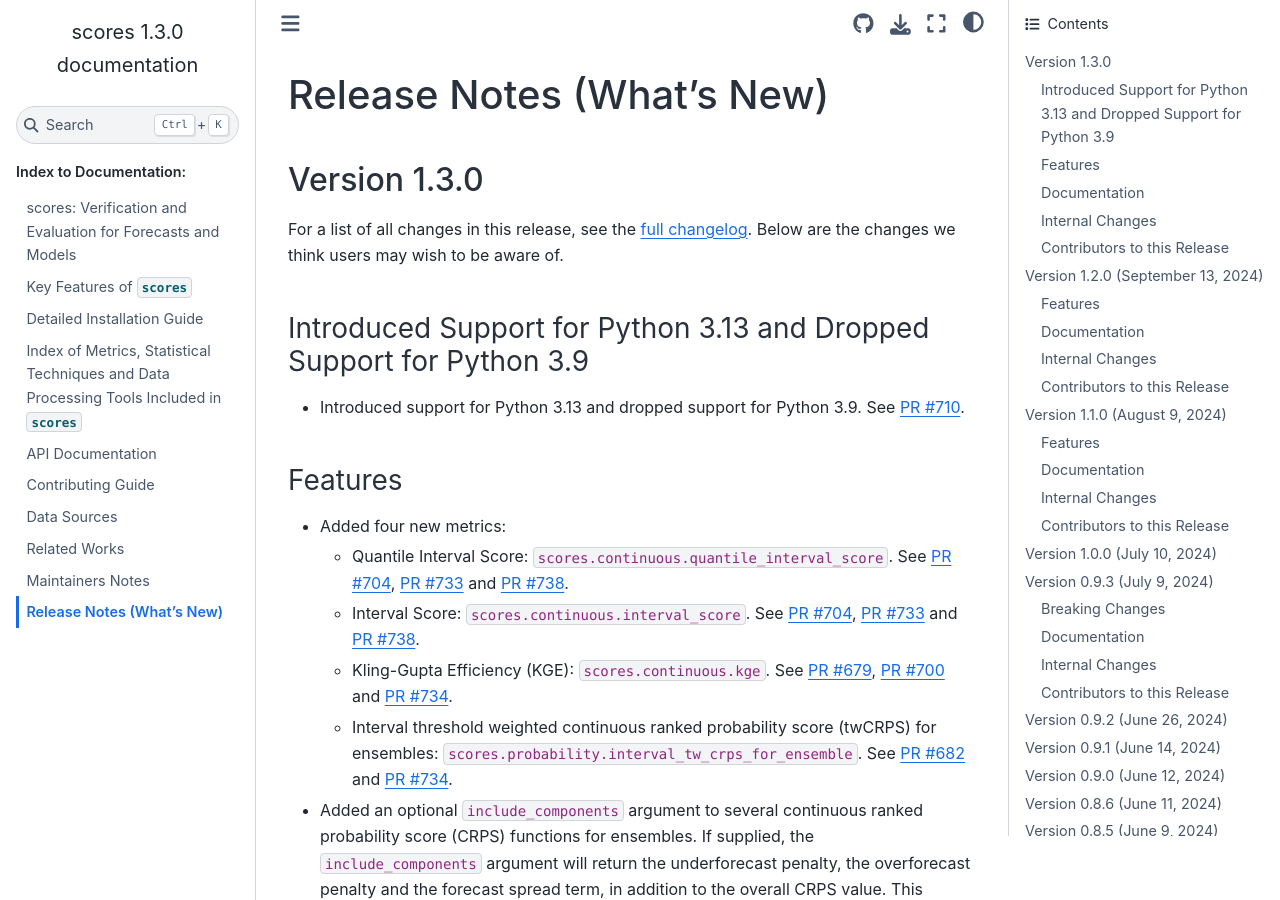
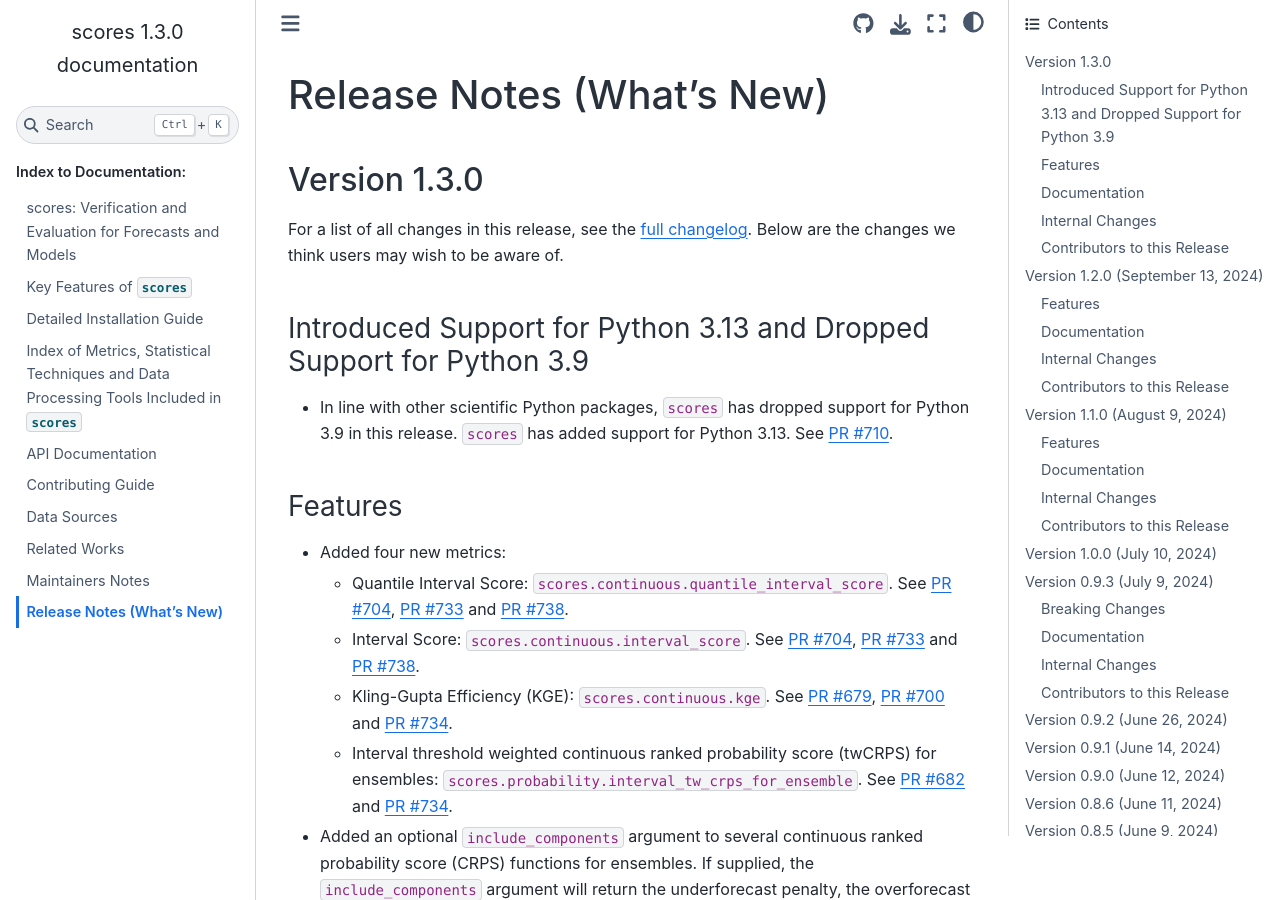
Before and after one commit to nci/scores, a Sphinx documentation site: the page built from docs/release_notes.md, in a window 1280 px wide and 900 px high. Built offline with Sphinx 7.4.7 and the Sphinx Book theme 1.1.4, drawn with Linux system fonts in a browser that asks for light colours; pages that are not in the unit, such as notebooks, are missing from menus.

Commit message:
Update release notes regarding Python version support

```diff
--- a/docs/release_notes.md
+++ b/docs/release_notes.md
@@ -6,7 +6,8 @@ For a list of all changes in this release, see the [full changelog](https://gith
 
 ### Introduced Support for Python 3.13 and Dropped Support for Python 3.9
 
-- Introduced support for Python 3.13 and dropped support for Python 3.9. See [PR #710](https://github.com/nci/scores/pull/710).
+- In line with other scientific Python packages, `scores` has dropped support for Python 3.9 in this release.
+  `scores` has added support for Python 3.13. See [PR #710](https://github.com/nci/scores/pull/710).
 
 ### Features
 
```
